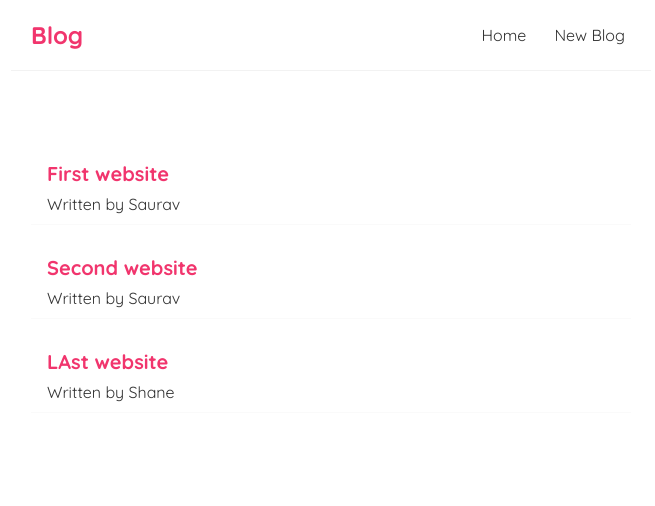
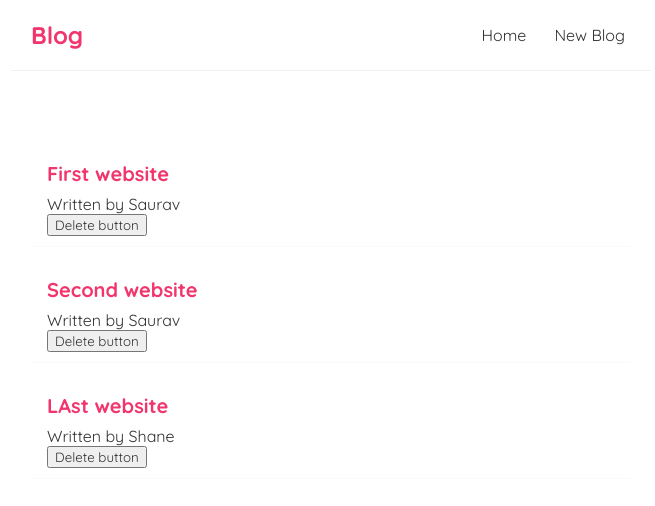
Before and after one commit to itsSauravK/BlogReact, a React (Create React App) app: page / in a window 1280 px wide. Shown: the top 506 px of the page, without its empty margins (309-964 px from the left). Built offline with nearby package versions, Linux system fonts and the light colour scheme.

Commit message:
Added props and delete button

```diff
--- a/src/Home.js
+++ b/src/Home.js
@@ -1,4 +1,6 @@
 import {useState} from 'react';
+import BlogList from './blogList';
+
 
 const Home = () => {
 
@@ -8,15 +10,15 @@
         {title: "LAst website", body: "Lorem ipsum lore ipsum........", author: "Shane", id: 3}
     ]);
 
+    const handleDelete = (id) => {
+        const newBlogs = blogs.filter((blog) => blog.id !== id );
+        setBlogs(newBlogs);
+    }
+
     return(
         <div className="home">
-            {blogs.map((blog) => (
-                <div className="blog-preview" key={blog.id}>
-                    <h2>{blog.title}</h2>
-                    <p>Written by {blog.author}</p>
-
-                </div>
-            ))}
+            <BlogList blogs={blogs} handleDelete={handleDelete}/>
+            {/* <BlogList blogs={blogs.filter((blog) => blog.author==="Saurav")}/>  */}
         </div>
     );
 }
--- /dev/null
+++ b/src/blogList.js
@@ -0,0 +1,18 @@
+const BlogList = ({blogs, handleDelete}) =>{
+
+
+
+    return(
+        <div className="blog-list">
+                {blogs.map((blog) => (
+                <div className="blog-preview" key={blog.id}>
+                <h2>{blog.title}</h2>
+                <p>Written by {blog.author}</p>
+                <button onClick={() => handleDelete(blog.id)}>Delete button</button>
+                </div>
+            ))}
+        </div>
+    );
+}
+
+export default BlogList;
```
